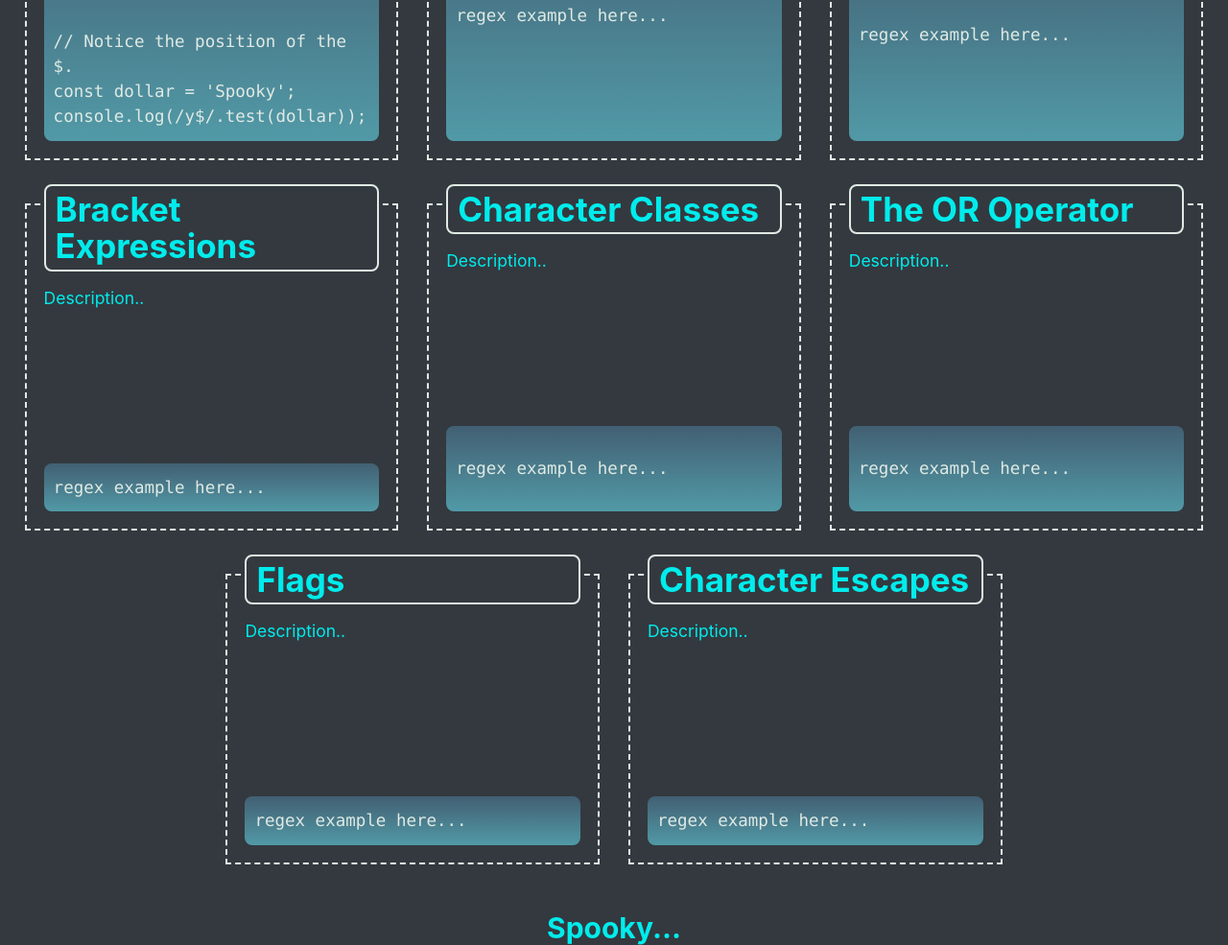
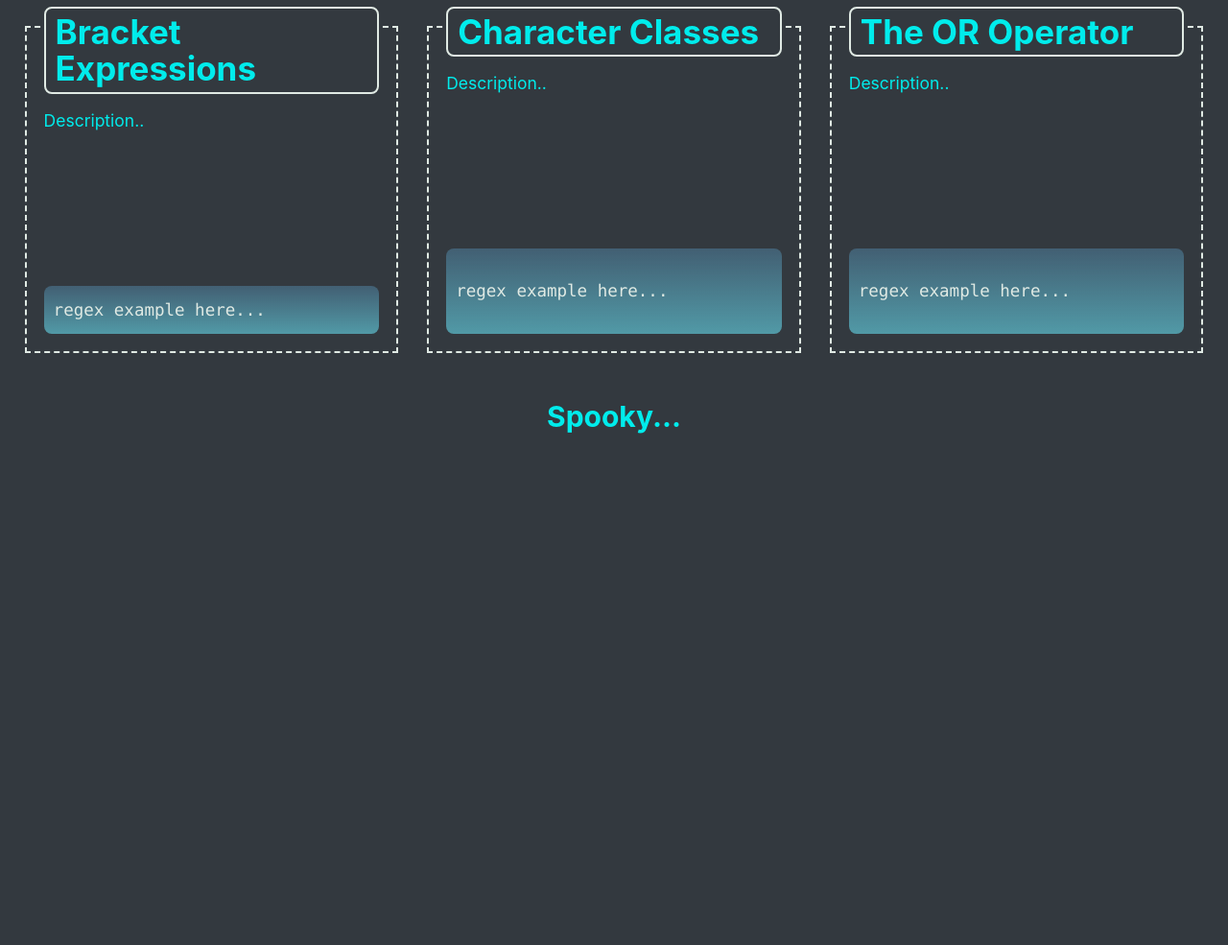
Before and after one commit to shaynefw/RegexGeist, a plain HTML site: page index.html in a window 1280 px wide. Shown: the part 877-1862 px from the top of the page at 96% size. After the commit the page ends 1329 px from the top, so only its background shows below. Drawn offline with Linux system fonts and the light colour scheme.

Commit message:
added some changes

```diff
--- a/index.html
+++ b/index.html
@@ -14,10 +14,7 @@
         Regex Geist
       </h1>
       <p>
-        Welcome to Regex Geist, a place where you can learn about regular expressions.
-      </p>
-      <p>
-        So what is regular expressions? Regular expressions are a way to match patterns in text. They are used to validate and extract information from text. Regular expressions are used in many programming languages, including JavaScript, PHP, Python, and Java.
+        Welcome to Regex Geist, a place where you can learn about regular expressions.<br>So what is regular expressions? Regular expressions are a way to match patterns in text. They are used to validate and extract information from text. Regular expressions are used in many programming languages, including JavaScript, PHP, Python, and Java.
       </p>
     </header>
 
@@ -96,31 +93,6 @@ console.log(/y$/.test(dollar));</code></pre>
           </figure>
         </div>
 
-        <div class="card-column">
-          <figure class="card code-card">
-            <h2 class="card-header">Flags</h2>
-            <div class="card-body">
-              <p>
-                Description..
-              </p>
-            </div>
-            <!-- regex example -->
-            <pre class="code-block"><code>regex example here...</code></pre>
-          </figure>
-        </div>
-
-        <div class="card-column">
-          <figure class="card code-card">
-            <h2 class="card-header">Character Escapes</h2>
-            <div class="card-body">
-              <p>
-                Description..
-              </p>
-            </div>
-            <!-- regex example -->
-            <pre class="code-block"><code>regex example here...</code></pre>
-          </figure>
-        </div>
       </section>
     </main>
 
```
Also changed, not shown: 1 other file.
